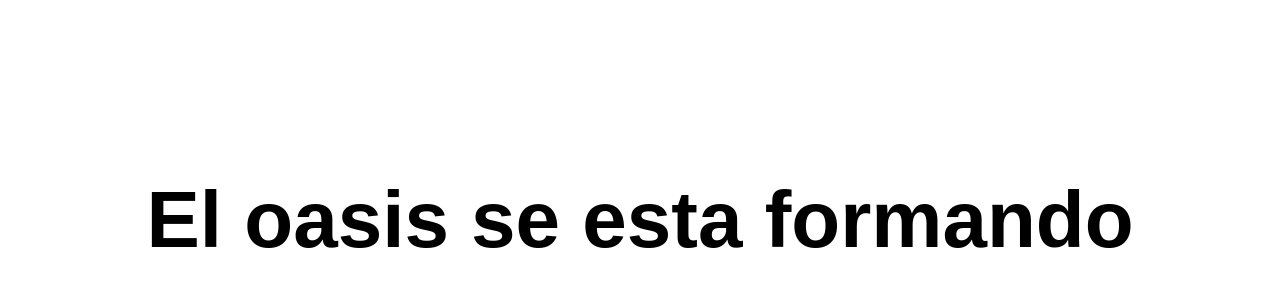
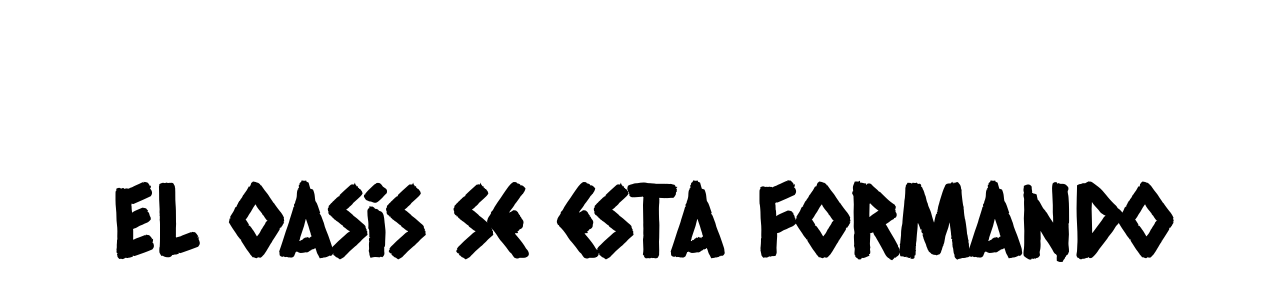
Before and after one commit to migulCode/EpicOasis, an Astro site: page / in a window 1280 px wide. Shown: the part 180-480 px from the top of the page. Built offline with nearby package versions, Linux system fonts and the light colour scheme; Astro itself is replaced by a stand-in of ours.

Commit message:
Añadir fuente 'Caesar' y actualizar estilos globales

```diff
--- a/src/styles/global.css
+++ b/src/styles/global.css
@@ -1,3 +1,11 @@
+@font-face {
+    font-family: 'Caesar';
+    src: url('/fonts/CaesarDressing.woff') format('woff');
+    font-weight: normal;
+    font-style: normal;
+    font-display: swap;
+}
+
 * {
     padding: 0;
     margin: 0;
@@ -5,13 +13,13 @@
 
 }
 
-body{
+body {
+    font-family: Caesar, Arial, sans-serif;
     align-content: center;
     text-align: center;
     height: 100vh;
 }
 
-h1{
-    font-family: Arial, Helvetica, sans-serif;
-    font-size: 5rem;
+h1 {
+    font-size: 6rem;
 }
```
Also changed, not shown: public/fonts/CaesarDressing.woff (added).
